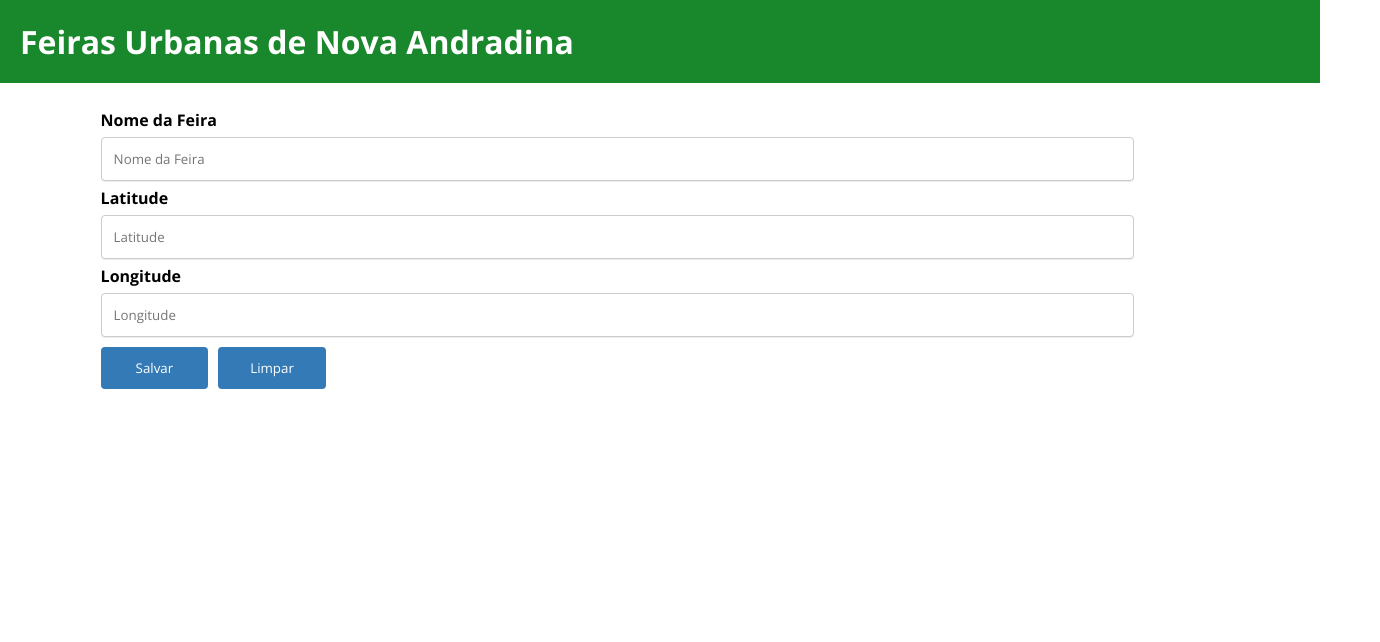
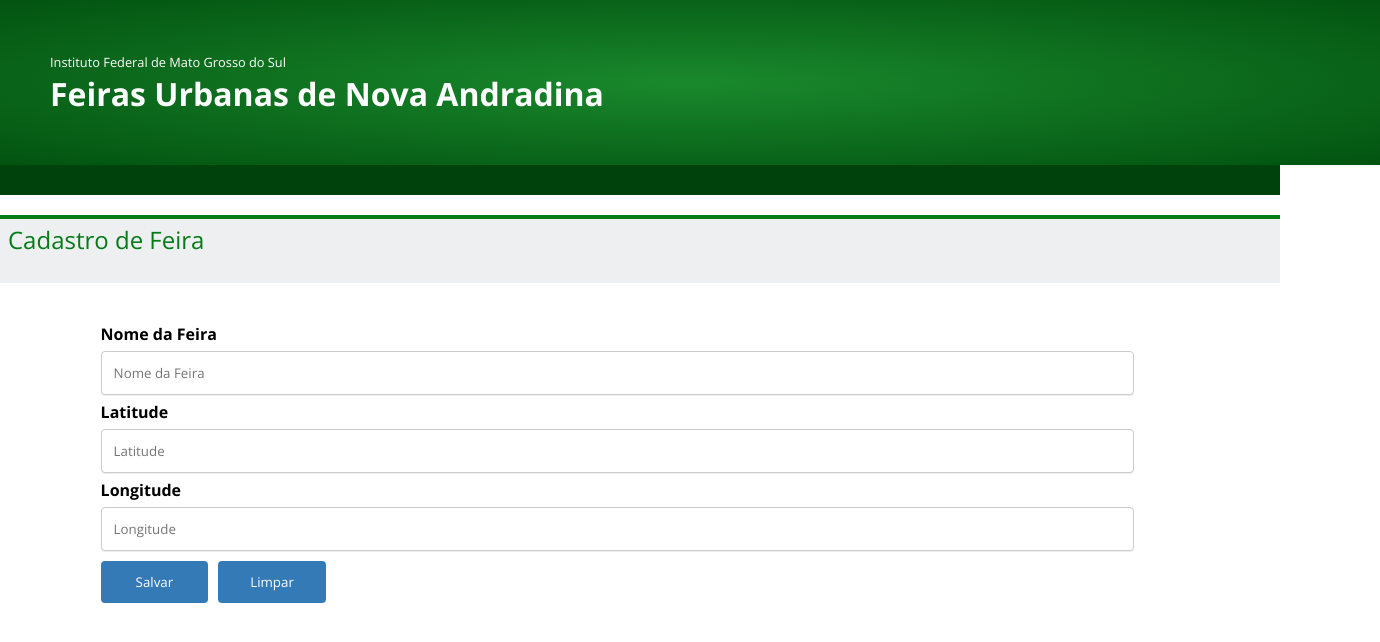
Before and after one commit to CaioHPerlin/final-ptdm, a website built with Vite: page index.html in a window 1280 px wide. Shown: the whole page, 1380 px wide, since content can reach past the window. Built offline with nearby package versions, Linux system fonts and the light colour scheme.

Commit message:
feat: add css details
Sorry bro.

```diff
--- a/css/style.css
+++ b/css/style.css
@@ -24,15 +24,42 @@ main{
 }
 
 header{
-    padding: 20px;
+    padding: 50px;
     width: 100%;
     color:white;
     background: #19882c;
+    background-image: radial-gradient(ellipse at center,#19882C 1%,#025310 100%);
+}
+
+span{
+    color: white;
+    font-size: 0.8em;
+}
+
+.complement{
+    background: #00420c;
+    margin: 0 0 20px 0;
+    border: none;
+    min-height: 30px;
+}
+
+.category{
+    min-height: 60px;
+    margin: 0 0 0.85em 0;
+    background: #eeeff1;
+    border-top: 4px solid #017b16;
+    padding-left: 8px;
+    padding-top: 4px;
 }
 
 h1{
     color: white;
     font-weight: bold;
+}
+
+h2{
+    color: #017b16;
+    font-weight: 100;
 }
 
 input{
--- a/index.html
+++ b/index.html
@@ -15,8 +15,15 @@
   </head>
   <body>
     <header>
+      <span>Instituto Federal de Mato Grosso do Sul</span>
       <h1>Feiras Urbanas de Nova Andradina</h1>
     </header>
+    <div class="complement"></div>
+
+    <div class="category">
+      <h2>Cadastro de Feira</h2>
+    </div>
+
     <main>
       <form>
         <div class="title">
@@ -31,6 +38,7 @@
         <label for="longitude">Longitude</label>
         </div>
         <input type="number" placeholder="Longitude" id="longitude"/>
+
         <input type="submit" value="Salvar">
         <input type="reset" value="Limpar">
       </form>
```
